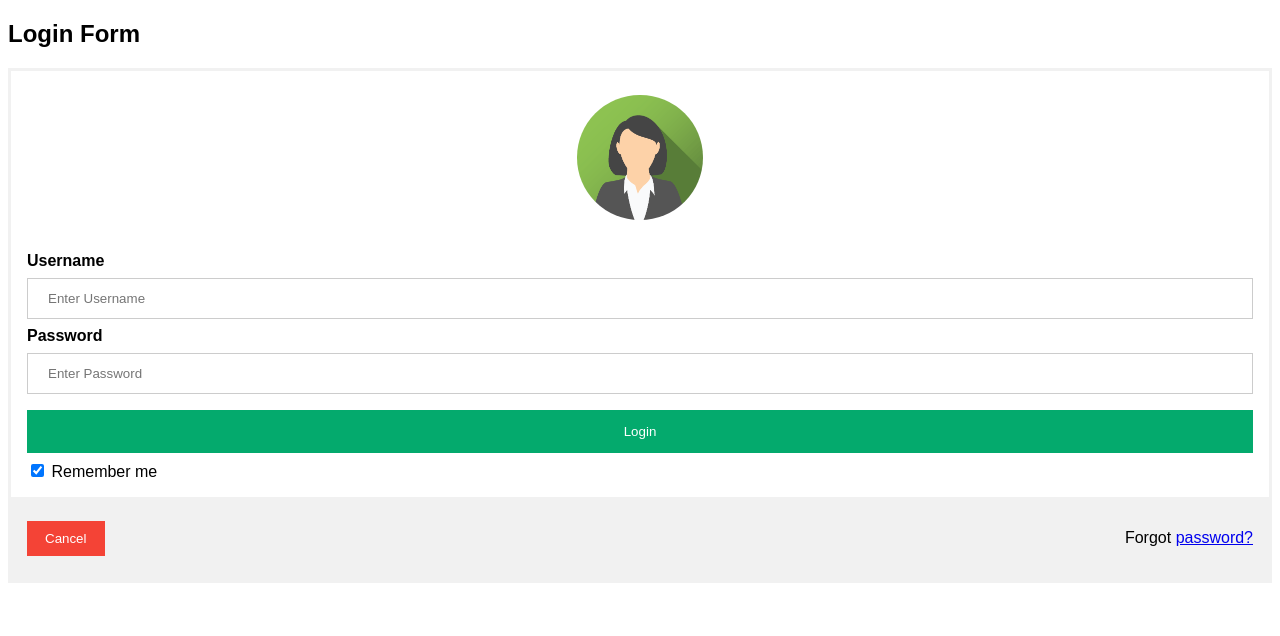
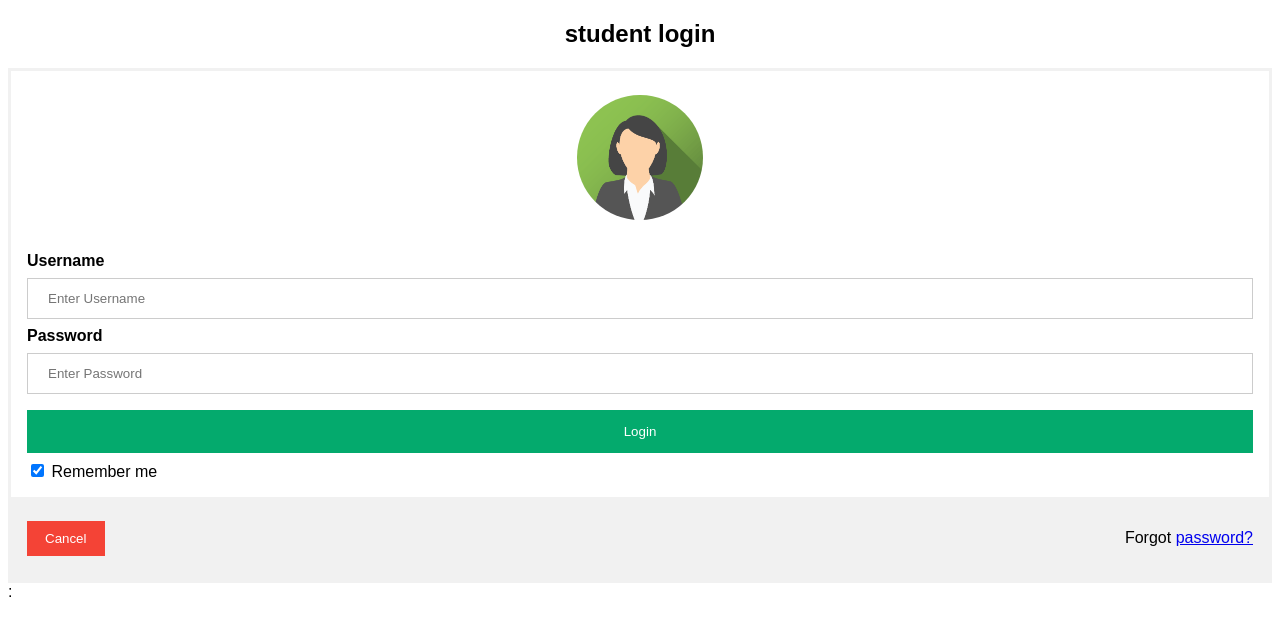
Before and after one commit to ravali135/ravali, a plain HTML site: page index.html in a window 1280 px wide. Drawn offline with Linux system fonts and the light colour scheme.

Commit message:
update login header

```diff
--- a/index.html
+++ b/index.html
@@ -68,7 +68,7 @@ span.psw {
 </head>
 <body>
 
-<h2>Login Form</h2>
+	<center><h2>student login</h2></center>
 
 <form action="/action_page.php" method="post">
   <div class="imgcontainer">
@@ -96,3 +96,4 @@ span.psw {
 
 </body>
 </html>
+:
```
